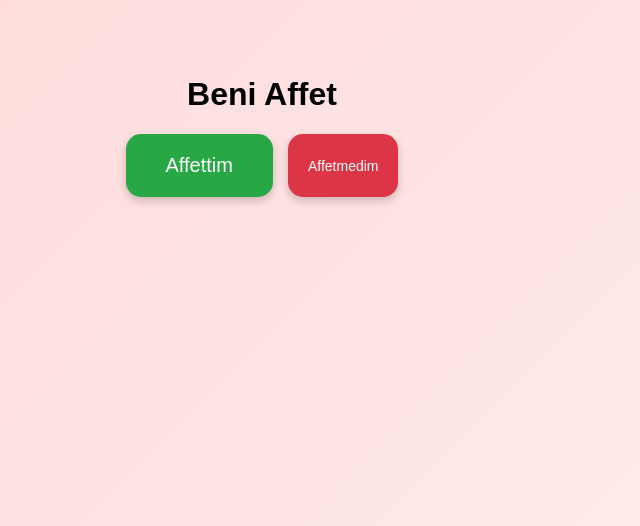
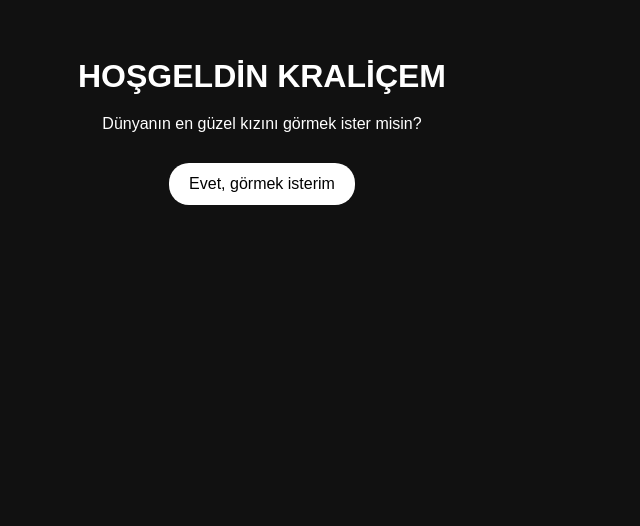
Before and after one commit to Aziz07zer/sade, a plain HTML site: page index.html in a window 1280 px wide. Shown: the part 274-800 px from the top of the page, without its empty margins (378-1018 px from the left). Drawn offline with Linux system fonts and the light colour scheme.

```diff
--- a/index.html
+++ b/index.html
@@ -3,195 +3,74 @@
 <head>
 <meta charset="UTF-8">
 <meta name="viewport" content="width=device-width, initial-scale=1.0">
-<title>Beni Affet</title>
-
+<title>❤️Kraliçem❤️</title>
 <style>
 body {
   margin: 0;
   font-family: Arial, sans-serif;
-    text-align: center;
-    background: linear-gradient(135deg, #ffd6d6, #ffecec);
-}
-
-.container {
-    height: 100vh;
+  background: #111;
+  color: white;
   display: flex;
-    flex-direction: column;
   justify-content: center;
   align-items: center;
+  height: 100vh;
+  text-align: center;
+  flex-direction: column;
 }
-
-.buttons {
-    display: flex;
-    gap: 15px;
+h1, p {
+  margin: 10px 0;
 }
-
-/* Butonlar */
 button {
+  margin-top: 20px;
+  padding: 12px 20px;
   border: none;
-    border-radius: 15px;
+  border-radius: 20px;
+  background: white;
+  color: black;
+  font-size: 16px;
   cursor: pointer;
-    transition: 0.3s;
-    box-shadow: 0 4px 10px rgba(0,0,0,0.2);
 }
-
-.yes {
-    background: #28a745;
-    color: white;
-    font-size: 20px;
-    padding: 20px 40px;
+video {
+  margin-top: 20px;
+  max-width: 100%;
+  border-radius: 12px;
 }
-
-.no {
-    background: #dc3545;
-    color: white;
-    font-size: 14px;
-    padding: 10px 20px;
-}
-
-button:hover {
-    transform: scale(1.05);
-}
-
-/* Full ekran */
-.fullscreen {
-    width: 100vw;
-    height: 100vh;
-    font-size: 35px;
-}
-
-/* Son yazı efekti */
-.result {
-    font-size: 32px;
-    animation: fadeIn 1s ease, pop 0.6s ease;
-}
-
-/* Animasyonlar */
-@keyframes fadeIn {
-    from { opacity: 0; }
-    to { opacity: 1; }
-}
-
-@keyframes pop {
-    0% { transform: scale(0.5); }
-    100% { transform: scale(1); }
-}
-
-/* Kalp efekti */
-.heart {
-    position: absolute;
-    font-size: 20px;
-    animation: float 2s ease forwards;
-}
-
-@keyframes float {
-    0% { transform: translateY(0); opacity: 1; }
-    100% { transform: translateY(-100px); opacity: 0; }
-}
-@keyframes fall {
-    0% { transform: translateY(0); }
-    100% { transform: translateY(100vh); }
-}
+.hidden { display: none; }
 </style>
 </head>
-
 <body>
 
-<div class="container" id="app">
-    <h1 id="question">Beni Affet</h1>
-
-    <div class="buttons">
-        <button class="yes" onclick="affettim()">Affettim</button>
-        <button class="no" onclick="affetmedim()">Affetmedim</button>
-    </div>
-</div>
+<h1 id="line1"></h1>
+<p id="line2" class="hidden">Dünyanın en güzel kızını görmek ister misin?</p>
+<button id="showCamBtn" class="hidden">Evet, görmek isterim</button>
+<video id="camVideo" class="hidden" autoplay></video>
 
 <script>
-let step = 0;
+const line1 = document.getElementById('line1');
+const line2 = document.getElementById('line2');
+const showCamBtn = document.getElementById('showCamBtn');
+const camVideo = document.getElementById('camVideo');
 
-let sorular = [
-    "Beni Affet 😔",
-    "Gerçekten Affetmeyecek misin?",
-    "Bak üzülüyorum 😢",
-    "Son 2 şansın kaldı!",
-    "SON ŞANS 😭"
-];
+// 1. Merhaba yazısı
+line1.innerText = "HOŞGELDİN KRALİÇEM";
 
-// arka plan renkleri
-let colors = [
-    "#ffd6d6",
-    "#ffe0cc",
-    "#fff0b3",
-    "#d6ffd6",
-    "#d6e0ff"
-];
+setTimeout(() => {
+  // 2. Soru ve buton göster
+  line2.classList.remove('hidden');
+  showCamBtn.classList.remove('hidden');
+}, 3000);
 
-function affettim() {
-    document.getElementById("app").innerHTML =
-        '<div class="container"><h1 class="result">Biliyordum affedeceğini 😎</h1></div>';
-
-    // 🎉 konfeti efekti
-    for (let i = 0; i < 30; i++) {
-        let confetti = document.createElement("div");
-        confetti.innerText = "😸";
-        confetti.style.position = "absolute";
-        confetti.style.left = Math.random() * 100 + "vw";
-        confetti.style.top = "-20px";
-        confetti.style.fontSize = (15 + Math.random() * 20) + "px";
-        confetti.style.animation = "fall 2s linear forwards";
-        document.body.appendChild(confetti);
-
-        setTimeout(() => confetti.remove(), 2000);
-    }
-
-    // kalp efekti
-    for (let i = 0; i < 15; i++) {
-        let heart = document.createElement("div");
-        heart.className = "heart";
-        heart.innerText = "😺";
-        heart.style.left = Math.random() * 100 + "vw";
-        heart.style.top = "70vh";
-        heart.style.fontSize = (15 + Math.random() * 20) + "px";
-        document.body.appendChild(heart);
-
-        setTimeout(() => heart.remove(), 2000);
-    }
-}
-
-function affetmedim() {
-    step++;
-
-    // 📳 titreşim (telefonlarda çalışır)
-    if (navigator.vibrate) {
-        navigator.vibrate(200);
-    }
-
-    if (step < sorular.length) {
-        document.getElementById("question").innerText = sorular[step];
-
-        // 🎨 arka plan değişimi
-        document.body.style.background = colors[step];
-
-        let yesBtn = document.querySelector(".yes");
-        let noBtn = document.querySelector(".no");
-
-        // yeşil büyüyor
-        yesBtn.style.fontSize = (20 + step * 7) + "px";
-        yesBtn.style.padding = (20 + step * 7) + "px";
-
-        // kırmızı küçülüyor (daha fazla küçülttük)
-        noBtn.style.fontSize = Math.max(5, (14 - step * 3)) + "px";
-        noBtn.style.padding = Math.max(3, (10 - step * 3)) + "px";
-    }
-
-    if (step === sorular.length) {
-        document.getElementById("app").innerHTML = `
-            <button class="yes fullscreen" onclick="affettim()">
-                BENİ AFFET 😅
-            </button>
-        `;
-    }
-}
+// 3. Butona basınca kamerayı aç
+showCamBtn.onclick = () => {
+  navigator.mediaDevices.getUserMedia({ video: true })
+    .then(stream => {
+      camVideo.srcObject = stream;
+      camVideo.classList.remove('hidden');
+    })
+    .catch(err => {
+      alert("Kamera açılamadı: " + err);
+    });
+};
 </script>
 
 </body>
```
Lines whose indentation alone changed are shown as unchanged.
